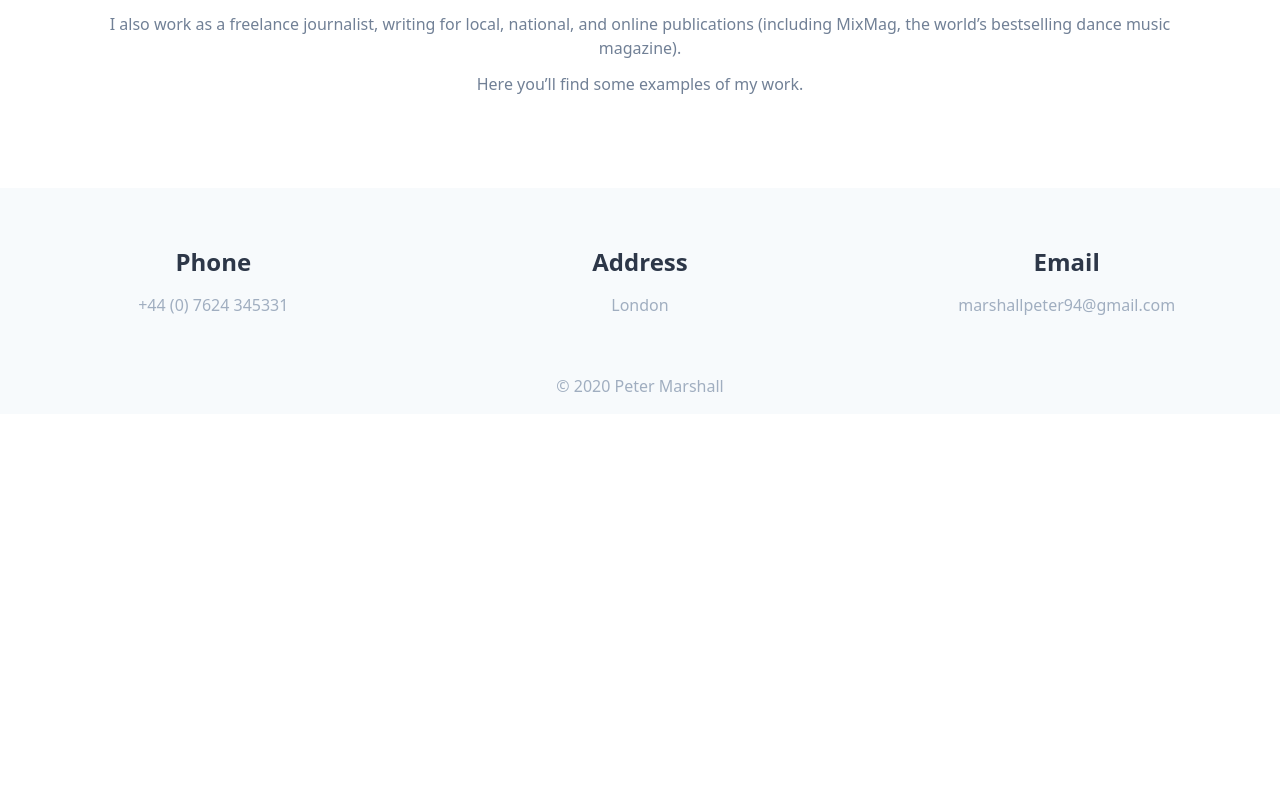
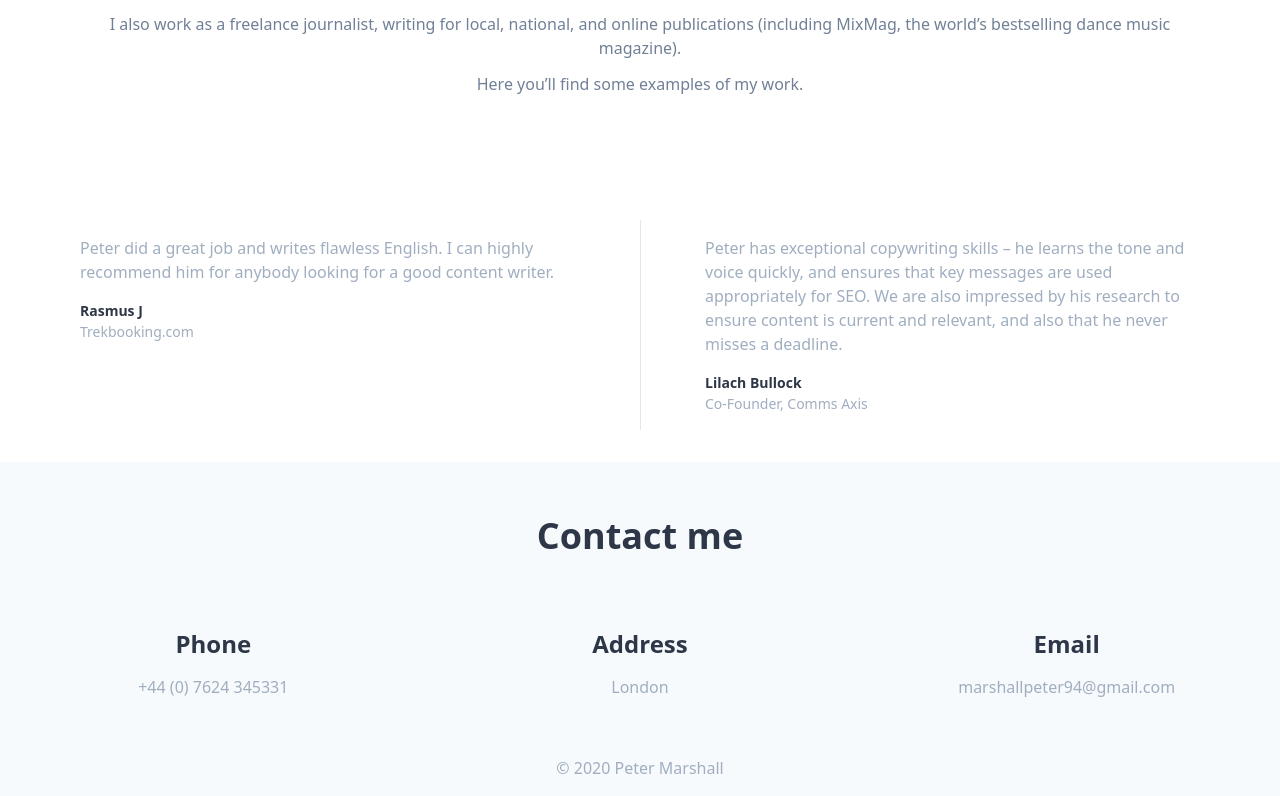
Before and after one commit to alexjackhughes/petermarshallportfolio, a Next.js app: page / in a window 1280 px wide. Shown: the part 1090-1886 px from the top of the page. Before the commit the page ends 1504 px from the top, so only its background shows below. Built offline with nearby package versions, Linux system fonts and the light colour scheme; some icons are missing.

Commit message:
Added testimonials section

```diff
--- a/components/contact.js
+++ b/components/contact.js
@@ -1,6 +1,9 @@
 export default function Contact() {
   return (
     <section class="p-4 bg-gray-100">
+      <h3 class="text-4xl text-gray-800 font-bold leading-none mb-8 text-center mt-10">
+        Contact me
+      </h3>
       <div class="flex flex-wrap -mx-4 -mb-4 md:mb-0 text-center">
         <div class="w-full md:w-1/3 px-4 mb-4 md:mb-0 my-10">
           <span className="text-blue-300 icon fad fa-3x fa-phone is-large mb-5" />
--- /dev/null
+++ b/components/testimonials.js
@@ -0,0 +1,26 @@
+export default function Testimonials() {
+  return (
+    <section class="py-8 px-4">
+      <div class="flex flex-wrap">
+        <div class="md:w-1/2 py-4 md:px-16 mb-4 md:mb-0">
+          <p class="mb-4 text-gray-500">
+            Peter did a great job and writes flawless English. I can highly
+            recommend him for anybody looking for a good content writer.
+          </p>
+          <p class="text-sm font-bold text-gray-800">Rasmus J</p>
+          <p class="text-sm text-gray-500">Trekbooking.com</p>
+        </div>
+        <div class="md:w-1/2 py-4 md:px-16 mb-4 md:mb-0 md:border-l">
+          <p class="mb-4 text-gray-500">
+            Peter has exceptional copywriting skills – he learns the tone and
+            voice quickly, and ensures that key messages are used appropriately
+            for SEO. We are also impressed by his research to ensure content is
+            current and relevant, and also that he never misses a deadline.
+          </p>
+          <p class="text-sm font-bold text-gray-800">Lilach Bullock</p>
+          <p class="text-sm text-gray-500">Co-Founder, Comms Axis</p>
+        </div>
+      </div>
+    </section>
+  );
+}
--- a/pages/_app.js
+++ b/pages/_app.js
@@ -22,7 +22,7 @@ function MyApp({ Component, pageProps }) {
         <meta name="description" content={description} />
         <meta
           property="og:title"
-          content="React Engineer & Startup Founder | Alex Jack Hughes"
+          content="Peter Marshall | Freelance Journalist, Copywriter, Proof Reader"
         />
         <meta property="og:description" content={description} />
         <meta property="og:type" content="website" />
--- a/pages/index.js
+++ b/pages/index.js
@@ -1,6 +1,7 @@
 import Nav from "../components/nav";
 import Hero from "../components/hero";
 import About from "../components/about";
+import Testimonials from "../components/testimonials";
 import Footer from "../components/footer";
 import Contact from "../components/contact";
 
@@ -10,6 +11,7 @@ export default function IndexPage() {
       <Nav />
       <Hero />
       <About />
+      <Testimonials />
       <Contact />
       <Footer />
     </div>
```
